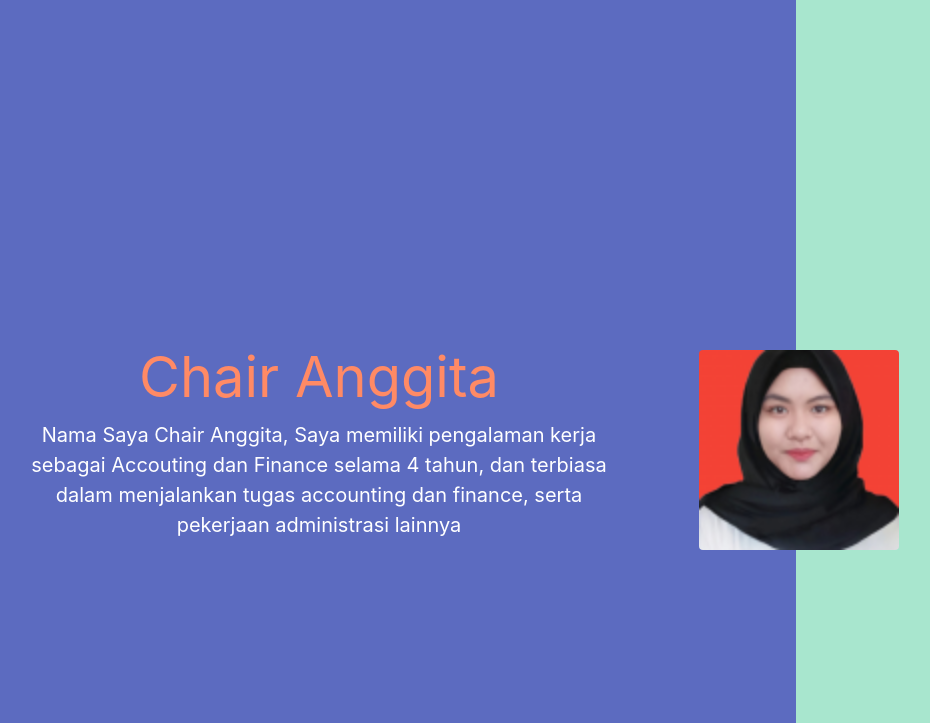
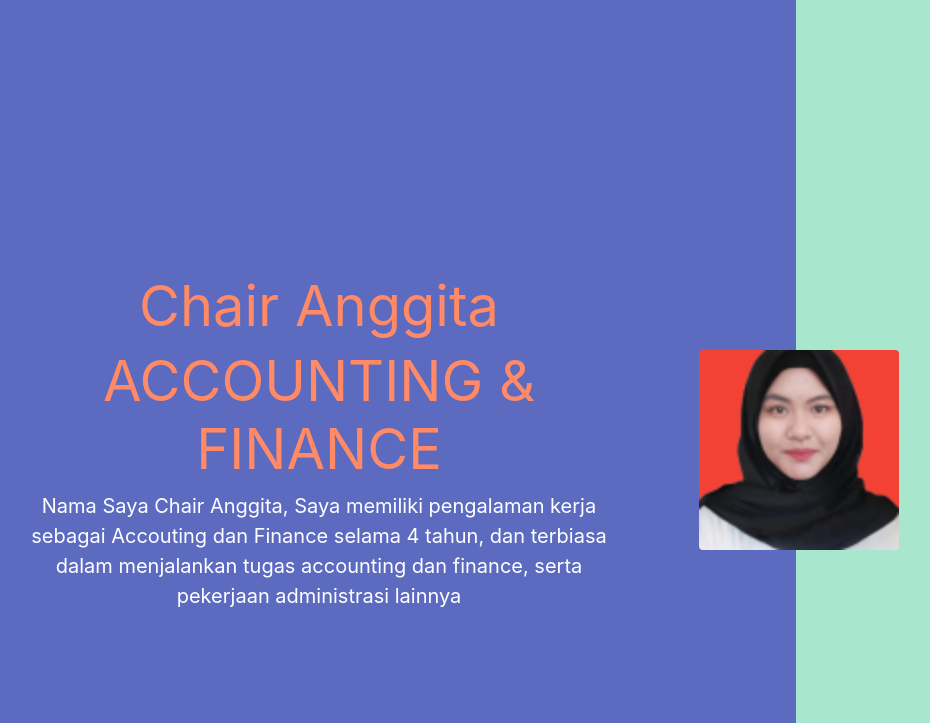
Before and after one commit to ChairAnggita-ch/UAS-PCC-ChairAnggita-2025, a PHP site: page / in a window 1280 px wide. Shown: the top 723 px of the page, without its empty margins (36-966 px from the left). Run offline with PHP 8.4, Linux system fonts and the light colour scheme.

Commit message:
updatelagi

```diff
--- a/index.php
+++ b/index.php
@@ -13,6 +13,7 @@ echo "    <div class='container-fluid'>";
 echo "        <div class='row align-items-center' style='height: 100vh; width: 100vw;'>";
 echo "            <div class='col-md-6 text-center'>";
 echo "                <h1 class='display-4'><b>Chair Anggita</b></h1>";
+echo "                <h1 class='display-4'><b>ACCOUNTING & FINANCE</b></h1>";
 echo "                <p>Nama Saya Chair Anggita, Saya memiliki pengalaman kerja sebagai Accouting dan Finance selama 4 tahun, dan terbiasa dalam menjalankan tugas accounting dan finance, serta pekerjaan administrasi lainnya</p>";
 echo "            </div>";
 echo "            <div class='col-md-3 text-center'>";
```
